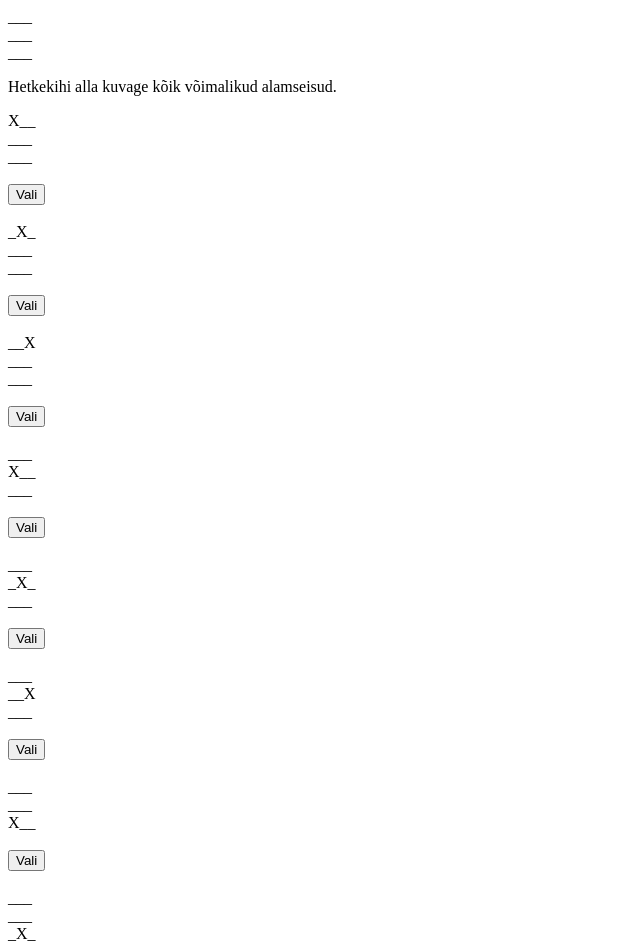
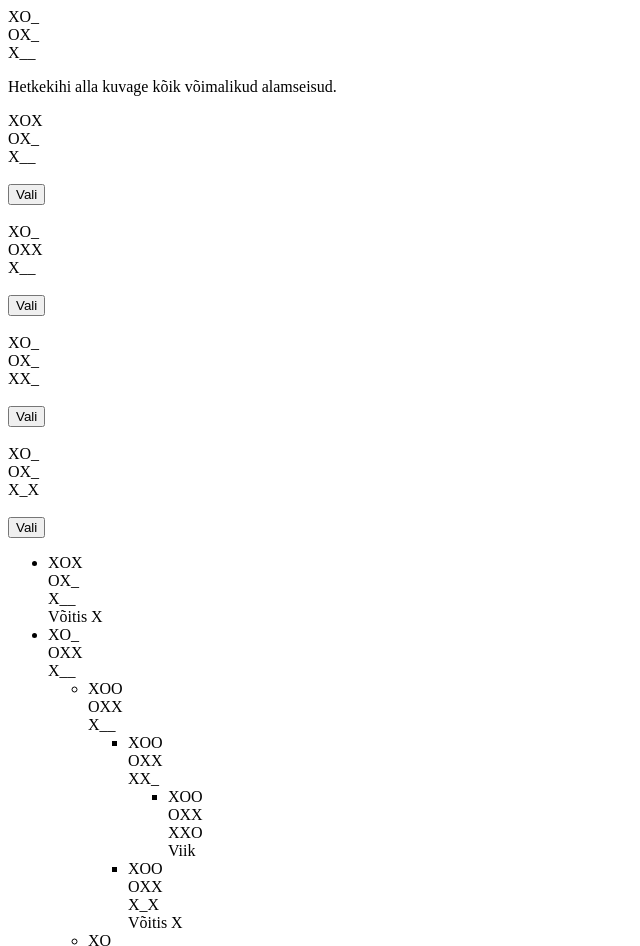
Before and after one commit to robkukke/intsys2023, a plain HTML site: page 02_trips_traps_trull/index.html in a window 1280 px wide. Shown: the top 946 px of the page, without its empty margins (0-640 px from the left). Drawn offline with Linux system fonts and the light colour scheme.

Commit message:
02_trips_traps_trull

```diff
--- a/02_trips_traps_trull/index.html
+++ b/02_trips_traps_trull/index.html
@@ -3,11 +3,12 @@
 <head>
     <meta charset="UTF-8">
     <title>Trips-traps-trull</title>
-    <script src="script.js" defer></script>
+    <script defer src="script.js"></script>
 </head>
 <body>
     <div id="currentLayer"></div>
     <p>Hetkekihi alla kuvage kõik võimalikud alamseisud.</p>
     <div id="selectionLayer"></div>
+    <div id="treeLayer"></div>
 </body>
 </html>
--- a/02_trips_traps_trull/script.js
+++ b/02_trips_traps_trull/script.js
@@ -4,61 +4,100 @@
    st. alakriips tähistab tühja ruutu, O või X ruudus olevat sümbolit.
    Viimane (kümnes) sümbol näitab, kelle kord on käia. */
 
-let initialState = "_________X";
-let currentState = initialState;
+let currentGameState = "XO_OX_X__X";
 const currentLayer = document.getElementById("currentLayer");
 const selectionLayer = document.getElementById("selectionLayer");
+const treeLayer = document.getElementById("treeLayer");
 
 document.addEventListener("DOMContentLoaded", () => {
-    displayStates();
+    displayGameState();
 });
 
-function getSubStates(state) {
+function getValidNextStates(state) {
     const player = state.slice(-1);
     const opponent = (player === "X") ? "O" : "X";
-    const subStates = [];
+    const validNextStates = [];
 
     for (let space = 0; space < 9; space++) {
         if (state[space] === "_") {
-            const subState = state.slice(0, space) + player + state.slice(space + 1, 9) + opponent;
+            const nextState = state.slice(0, space) + player + state.slice(space + 1, 9) + opponent;
 
-            subStates.push(subState);
+            validNextStates.push(nextState);
         }
     }
 
-    return subStates;
+    return validNextStates;
 }
 
 function stateToString(state) {
     return state.match(/.{3}/g).join("<br>");
 }
 
-function displayStates() {
-    currentLayer.innerHTML = stateToString(currentState);
+function checkForWinner(state) {
+    const winningCombos = [[0, 3, 6], [1, 4, 7], [2, 5, 8], [0, 1, 2], [3, 4, 5], [6, 7, 8], [0, 4, 8], [2, 4, 6]];
 
-    displaySubStates();
+    for (const combo of winningCombos) {
+        const [a, b, c] = combo;
+
+        if (state[a] === state[b] && state[b] === state[c] && state[a] !== '_') {
+            return state[a];
+        }
+    }
+
+    return false;
 }
 
-function displaySubStates() {
-    const subStates = getSubStates(currentState).map(subState => {
-        return `${stateToString(subState)} <br><br> <input type='button' value='Vali' data-substate='${subState}' />`;
+function generateStateTree(state, isTopNode = true) {
+    const winner = checkForWinner(state);
+    const validNextStates = getValidNextStates(state);
+
+    if (isTopNode) {
+        return `<ul>${validNextStates.map(nextState => generateStateTree(nextState, false)).join('')}</ul>`;
+    }
+
+    if (winner) {
+        return `<li>${stateToString(state)}<br>Võitis ${winner}</li>`;
+    }
+
+    if (validNextStates.length === 0) {
+        return `<li>${stateToString(state)}<br>Viik</li>`;
+    }
+
+    return `<li>${stateToString(state)}<ul>${validNextStates.map(nextState => generateStateTree(nextState, false))
+        .join('')}</ul></li>`;
+}
+
+function displayGameState() {
+    currentLayer.innerHTML = stateToString(currentGameState);
+
+    displayValidNextStates();
+    displayStateTree();
+}
+
+function displayValidNextStates() {
+    const validNextStates = getValidNextStates(currentGameState).map(nextState => {
+        return `${stateToString(nextState)}<br><br><input type='button' value='Vali' data-nextstate='${nextState}' />`;
     });
 
-    selectionLayer.innerHTML = subStates.join("<br><br>");
+    selectionLayer.innerHTML = validNextStates.join("<br><br>");
 
     const buttons = selectionLayer.querySelectorAll("input[type='button']");
 
     buttons.forEach(button => {
         button.addEventListener("click", () => {
-            const subState = button.getAttribute("data-substate");
+            const nextState = button.getAttribute("data-nextstate");
 
-            selectState(subState);
+            selectState(nextState);
         });
     });
 }
 
+function displayStateTree() {
+    treeLayer.innerHTML = generateStateTree(currentGameState);
+}
+
 function selectState(newState) {
-    currentState = newState;
+    currentGameState = newState;
 
-    displayStates();
+    displayGameState();
 }
```
